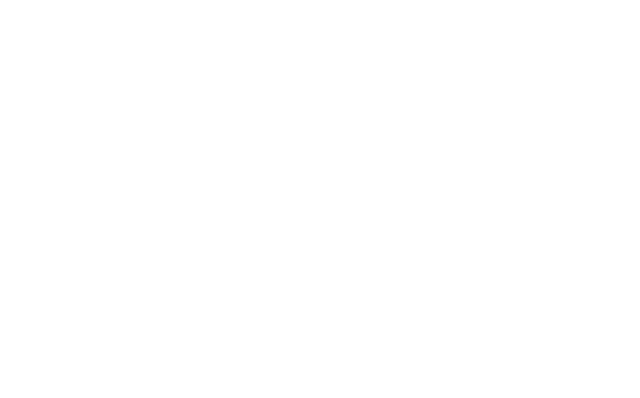
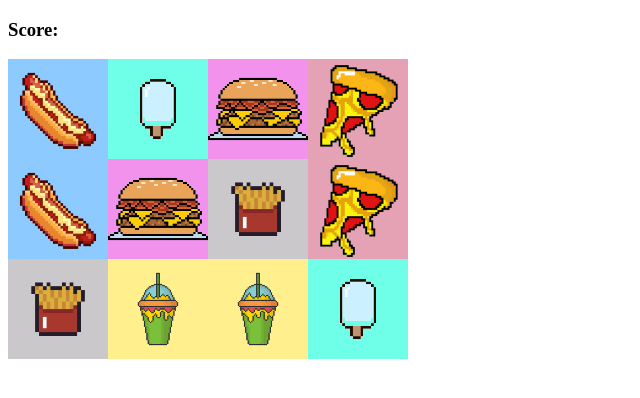
Before and after one commit to Abhishek-dourbi/Memory-Game, a plain HTML site: page index.html in a window 1280 px wide. Shown: the whole page, without its empty margins (0-640 px from the left). Drawn offline with Linux system fonts and the light colour scheme.

Commit message:
create the memory board

```diff
--- a/app.js
+++ b/app.js
@@ -0,0 +1,65 @@
+const cardArray = [
+    {
+        name: 'fries',
+        img: 'images/fries.png'
+    },
+    {
+        name: 'cheeseburger',
+        img: 'images/cheeseburger.png'
+    },
+    {
+        name: 'hotdog',
+        img: 'images/hotdog.png'
+    },
+    {
+        name: 'ice-cream',
+        img: 'images/ice-cream.png'
+    },
+    {
+        name: 'milkshake',
+        img: 'images/milkshake.png'
+    },
+    {
+        name: 'pizza',
+        img: 'images/pizza.png'
+    },
+    {
+        name: 'fries',
+        img: 'images/fries.png'
+    },
+    {
+        name: 'cheeseburger',
+        img: 'images/cheeseburger.png'
+    },
+    {
+        name: 'hotdog',
+        img: 'images/hotdog.png'
+    },
+    {
+        name: 'ice-cream',
+        img: 'images/ice-cream.png'
+    },
+    {
+        name: 'milkshake',
+        img: 'images/milkshake.png'
+    },
+    {
+        name: 'pizza',
+        img: 'images/pizza.png'
+    },
+];
+
+cardArray.sort(() => 0.5 - Math.random());
+
+const gridDisplay = document.querySelector('#grid');
+
+const createBoard = () => {
+    for(let i = 0; i < cardArray.length; i++) {
+        const card = document.createElement('img');
+        card.setAttribute('src', cardArray[i].img);
+        card.setAttribute('data-id', i);
+        gridDisplay.appendChild(card);
+    }
+};
+
+createBoard();
--- a/index.html
+++ b/index.html
@@ -4,9 +4,15 @@
     <head>
         <meta charset="utf-8">
         <title>Memory Game</title>
+        <link rel="stylesheet" type="text/css" href="styles.css">
     </head>
 
     <body>
+
+        <h3>Score: <span id="result"></span></h3>
+
+        <div id="grid"></div>
+
         <script src="app.js" charset="utf-8"></script>
     </body>
 </html>
--- a/styles.css
+++ b/styles.css
@@ -0,0 +1,6 @@
+#grid {
+    width: 400px;
+    height: 300px;
+    display: flex;
+    flex-wrap: wrap;
+}
```
